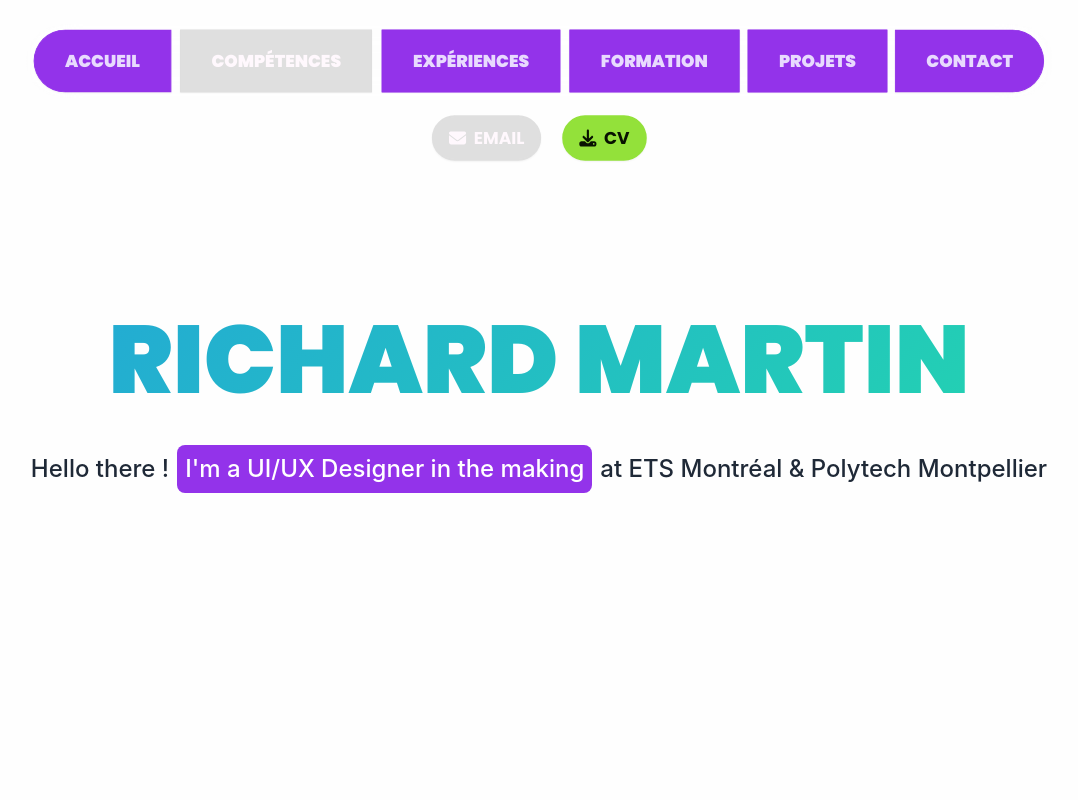
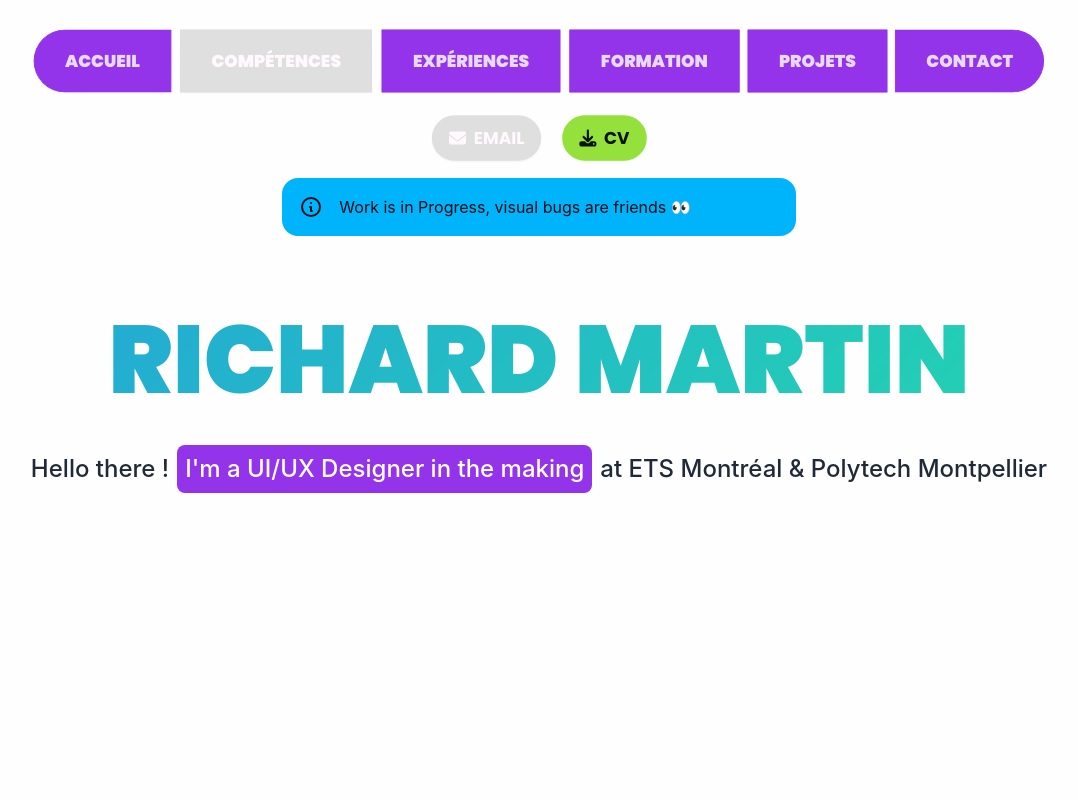
Before and after one commit to unixyy/portfolio, a React (Vite) app: page / in a window 1280 px wide. Shown: the top 800 px of the page, without its empty margins (101-1179 px from the left). Built offline with nearby package versions, Linux system fonts and the light colour scheme.

Commit message:
Refactor component structure, update styling, and fix scroll behavior in Navbar and Hero components

```diff
--- a/src/Components/Hero.tsx
+++ b/src/Components/Hero.tsx
@@ -1,5 +1,4 @@
 import { motion } from "framer-motion";
-
 import { FontAwesomeIcon } from "@fortawesome/react-fontawesome";
 import {
     faDiscord,
@@ -16,7 +15,7 @@ export default function Hero() {
         <div
             id={"hero"}
             className={
-                "flex flex-col-reverse justify-around items-center lg:flex-row mx-auto h-screen"
+                "flex flex-col-reverse justify-center items-center lg:flex-row mx-auto h-screen"
             }
         >
             <div className={"flex flex-col justify-center items-center text-titles gap-4 xl:gap-8"}>
@@ -25,6 +24,7 @@ export default function Hero() {
                 </h1>
                 <h2 className={"text-2xl font-medium items-center"}>
                     Hello there !
+
                     <motion.div
                         className={
                             "text-2xl p-2 bg-primary rounded-lg text-white"
--- a/src/Components/Navbar.tsx
+++ b/src/Components/Navbar.tsx
@@ -4,18 +4,31 @@ import { faDownload, faEnvelope } from "@fortawesome/free-solid-svg-icons";
 import { FontAwesomeIcon } from "@fortawesome/react-fontawesome";
 
 export default function Navbar() {
-
   useEffect(() => {
-
     const handleScroll = () => {
       const scrollPosition = window.scrollY;
-            const sections = ["hero", "skills", "experiences", "education", "projects", "contact"];
+      const sections = [
+        "hero",
+        "skills",
+        "experiences",
+        "education",
+        "projects",
+        "contact",
+      ];
 
       sections.forEach((section, index) => {
         const nav = document.getElementById(`nav${index}`);
         if (nav) {
           const thirdScreenHeight = window.innerHeight / 3;
-                if (scrollPosition >= document.getElementById(section)?.offsetTop! - thirdScreenHeight && scrollPosition < document.getElementById(section)?.offsetTop! + document.getElementById(section)?.offsetHeight! - thirdScreenHeight) {
+          if (
+            scrollPosition >=
+              document.getElementById(section)?.offsetTop! -
+                thirdScreenHeight &&
+            scrollPosition <
+              document.getElementById(section)?.offsetTop! +
+                document.getElementById(section)?.offsetHeight! -
+                thirdScreenHeight
+          ) {
             nav.classList.add("btn-secondary"); // Add the "btn-secondary" class if scroll position is within the section
           } else {
             nav.classList.remove("btn-secondary"); // Remove the "btn-secondary" class if scroll position is outside the section
@@ -25,16 +38,14 @@ export default function Navbar() {
     };
 
     window.addEventListener("scroll", handleScroll);
-
-    })
+  });
 
   const ScrollToDiv = (id: string) => {
     const element = document.getElementById(id);
     if (element) {
       element.scrollIntoView({ behavior: "smooth" });
     }
-    }
-
+  };
 
   interface NavElement {
     name: string;
@@ -46,18 +57,17 @@ export default function Navbar() {
     { name: "Expériences", reference: "experiences" },
     { name: "Formation", reference: "education" },
     { name: "Projets", reference: "projects" },
-        { name: "Contact", reference: "contact" }
+    { name: "Contact", reference: "contact" },
   ];
 
   return (
-        <div id="navbar" className="navbar fixed z-10 lg:px-8 lg:py-6 xl:px-16 bg-base-100 lg:bg-transparent">
+    <div
+      id="navbar"
+      className="navbar fixed z-10 lg:px-8 lg:py-6 xl:px-16 bg-base-100 lg:bg-transparent"
+    >
       <div className="navbar-start">
         <div className="dropdown">
-                    <div
-                        tabIndex={0}
-                        role="button"
-                        className="btn btn-ghost md:hidden"
-                    >
+          <div tabIndex={0} role="button" className="btn btn-ghost md:hidden">
             <svg
               xmlns="http://www.w3.org/2000/svg"
               className="h-5 w-5"
@@ -102,15 +112,41 @@ export default function Navbar() {
               key={index}
               id={`nav${index}`}
               onClick={() => ScrollToDiv(element.reference)}
-                            className={`flex content-center btn btn-primary poppins text-lg uppercase font-black p-8 ${index === 0 ? "rounded-l-full" : ""} ${index === navElements.length - 1 ? "rounded-r-full" : ""} ${index !== 0 && index !== navElements.length - 1 ? "rounded-none" : ""}`}
+              className={`flex content-center btn btn-primary poppins text-lg uppercase font-black p-8 ${
+                index === 0 ? "rounded-l-full" : ""
+              } ${index === navElements.length - 1 ? "rounded-r-full" : ""} ${
+                index !== 0 && index !== navElements.length - 1
+                  ? "rounded-none"
+                  : ""
+              }`}
             >
               {element.name}
             </a>
           ))}
         </div>
         <div className="flex gap-4">
-                    <a className="btn btn-secondary  border-2 poppins uppercase rounded-full text-lg font-bold"><FontAwesomeIcon icon={faEnvelope} /> Email</a>
-                    <a className="btn btn-accent  border-2 poppins uppercase rounded-full text-lg font-bold"><FontAwesomeIcon icon={faDownload} /> CV</a>
+          <a className="btn btn-secondary  border-2 poppins uppercase rounded-full text-lg font-bold">
+            <FontAwesomeIcon icon={faEnvelope} /> Email
+          </a>
+          <a className="btn btn-accent  border-2 poppins uppercase rounded-full text-lg font-bold">
+            <FontAwesomeIcon icon={faDownload} /> CV
+          </a>
+        </div>
+        <div role="alert" className="alert alert-info w-1/2">
+          <svg
+            xmlns="http://www.w3.org/2000/svg"
+            fill="none"
+            viewBox="0 0 24 24"
+            className="h-6 w-6 shrink-0 stroke-current"
+          >
+            <path
+              strokeLinecap="round"
+              strokeLinejoin="round"
+              strokeWidth="2"
+              d="M13 16h-1v-4h-1m1-4h.01M21 12a9 9 0 11-18 0 9 9 0 0118 0z"
+            ></path>
+          </svg>
+          <span>Work is in Progress, visual bugs are friends 👀</span>
         </div>
       </div>
       <div className="navbar-end"></div>
--- a/tailwind.config.js
+++ b/tailwind.config.js
@@ -11,7 +11,7 @@ export default {
                     accent: "#93E13A",
                     neutral: "#efefef",
                     "base-100": "#fefefe",
-                    info: "#fde047",
+                    info: "#00B4FC",
                     success: "#008b26",
                     warning: "#fb923c",
                     error: "#e90037",
@@ -23,7 +23,7 @@ export default {
                     accent: "#93E13A",
                     neutral: "#343434",
                     "base-100": "#27272A",
-                    info: "#fde047",
+                    info: "#00B4FC",
                     success: "#008b26",
                     warning: "#fb923c",
                     error: "#e90037",
```
Lines whose indentation alone changed are shown as unchanged.
